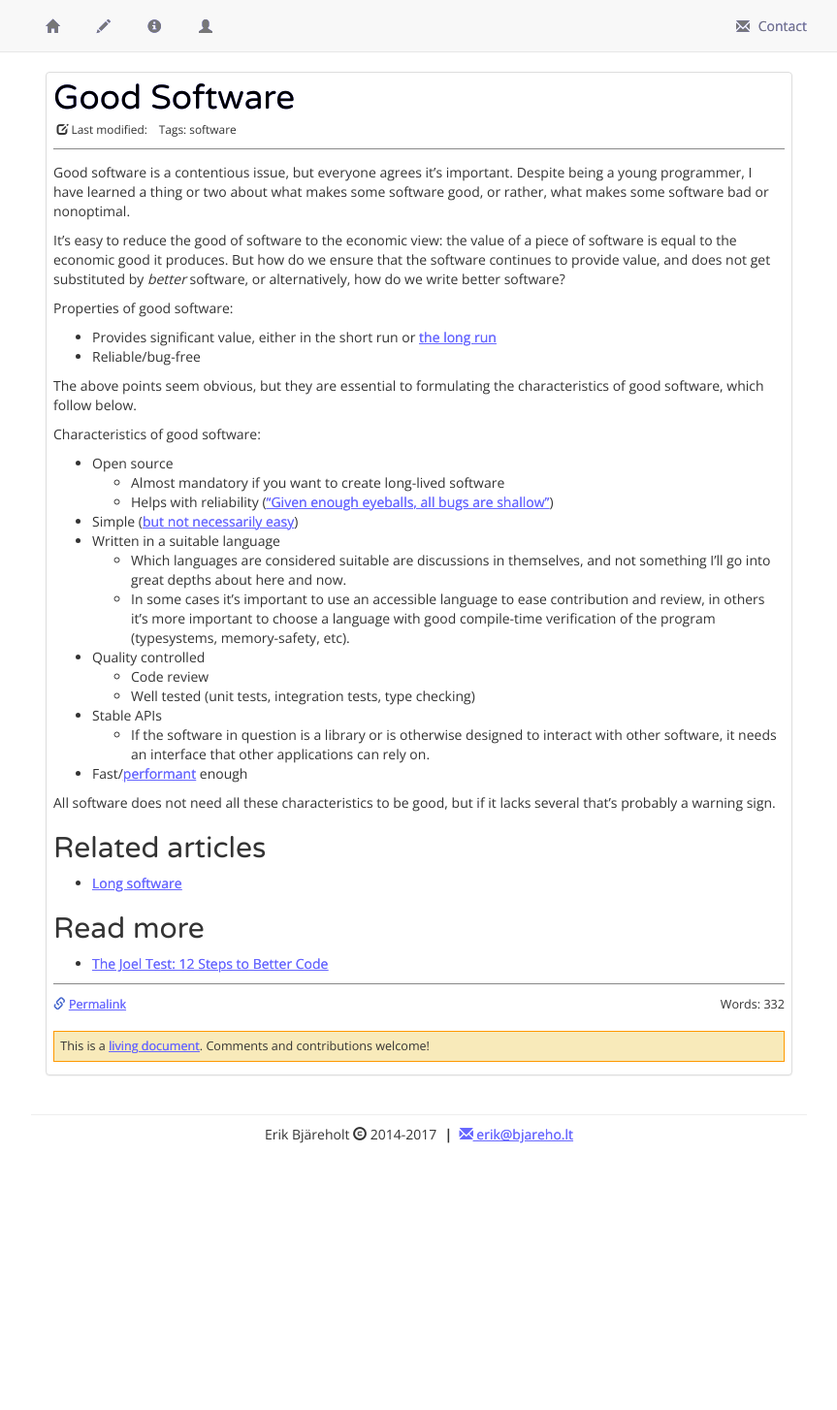
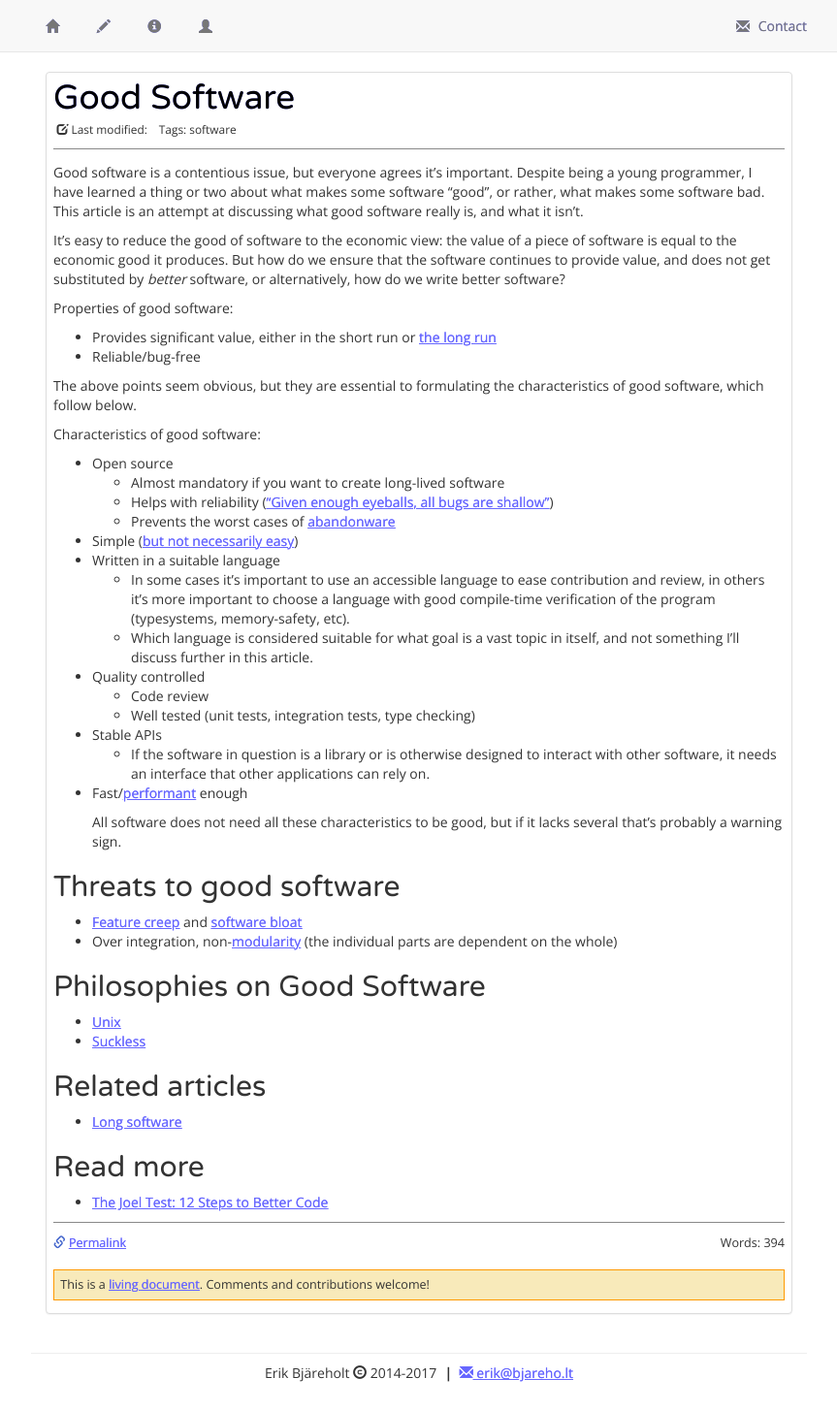
Before and after one commit to ErikBjare/ErikBjare.github.io, a Jekyll site: the page built from _wiki/good-software.md, in a window 1280 px wide. Shown: the whole page at 97% size, without its empty margins (208-1071 px from the left). Built offline with Jekyll 4.4.1, drawn with Linux system fonts in a browser that asks for light colours; nearby versions of some CDN libraries; comment, search, counter and statistics services are not loaded; before the commit the page ends 1208 px from its top, so only the background shows below that.

Commit message:
updated articles on good software and long software

```diff
--- a/_wiki/good-software.md
+++ b/_wiki/good-software.md
@@ -9,7 +9,7 @@ tags: software
 Notes in evernote, note-id: 16d3f69d-e096-430e-b17f-e09447db1980
 -->
 
-Good software is a contentious issue, but everyone agrees it's important. Despite being a young programmer, I have learned a thing or two about what makes some software good, or rather, what makes some software bad or nonoptimal.
+Good software is a contentious issue, but everyone agrees it's important. Despite being a young programmer, I have learned a thing or two about what makes some software "good", or rather, what makes some software bad. This article is an attempt at discussing what good software really is, and what it isn't.
 
 It's easy to reduce the good of software to the economic view: the value of a piece of software is equal to the economic good it produces. But how do we ensure that the software continues to provide value, and does not get substituted by *better* software, or alternatively, how do we write better software?
 
@@ -27,10 +27,11 @@ Characteristics of good software:
  - Open source
    - Almost mandatory if you want to create long-lived software
    - Helps with reliability (["Given enough eyeballs, all bugs are shallow"](https://en.wikipedia.org/wiki/Linus's_Law))
+   - Prevents the worst cases of [abandonware](https://en.wikipedia.org/wiki/Abandonware)
  - Simple ([but not necessarily easy](https://www.infoq.com/presentations/Simple-Made-Easy))
  - Written in a suitable language
-   - Which languages are considered suitable are discussions in themselves, and not something I'll go into great depths about here and now.
    - In some cases it's important to use an accessible language to ease contribution and review, in others it's more important to choose a language with good compile-time verification of the program (typesystems, memory-safety, etc).
+   - Which language is considered suitable for what goal is a vast topic in itself, and not something I'll discuss further in this article.
  - Quality controlled
    - Code review
    - Well tested (unit tests, integration tests, type checking)
@@ -38,7 +39,18 @@ Characteristics of good software:
    - If the software in question is a library or is otherwise designed to interact with other software, it needs an interface that other applications can rely on.
  - Fast/[performant](https://stackoverflow.com/questions/2112743/what-does-performant-software-actually-mean) enough
 
-All software does not need all these characteristics to be good, but if it lacks several that's probably a warning sign.
+     All software does not need all these characteristics to be good, but if it lacks several that's probably a warning sign.
+
+## Threats to good software
+
+ - [Feature creep](https://en.wikipedia.org/wiki/Feature_creep) and [software bloat](https://en.wikipedia.org/wiki/Software_bloat)
+ - Over integration, non-[modularity](https://en.wikipedia.org/wiki/Modular_programming) (the individual parts are dependent on the whole)
+
+
+## Philosophies on Good Software
+
+ - [Unix](https://en.wikipedia.org/wiki/Unix_philosophy)
+ - [Suckless](http://suckless.org/philosophy)
 
 ## Related articles
 
```
Also changed, not shown: _wiki/long-software.md (+10 -0 lines).
